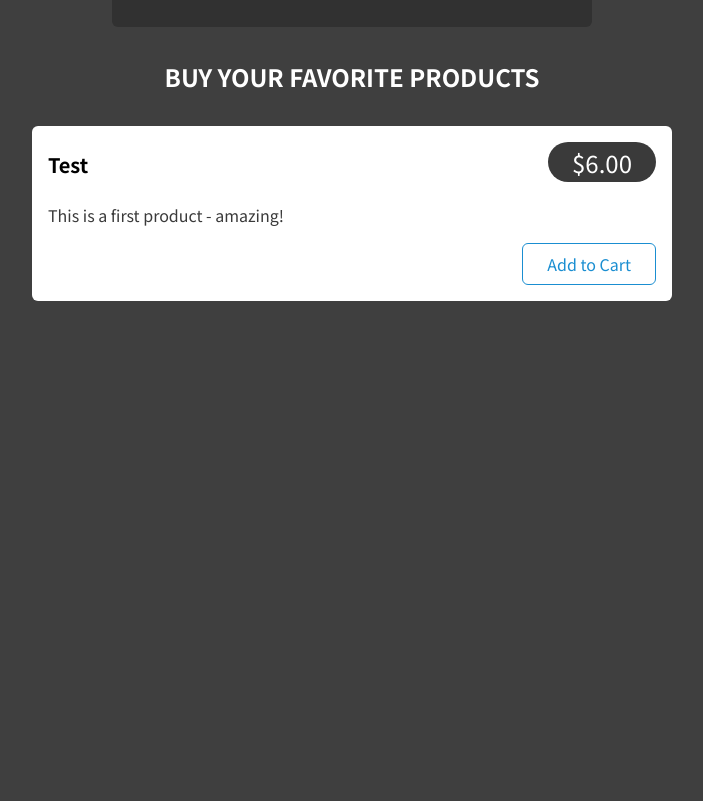
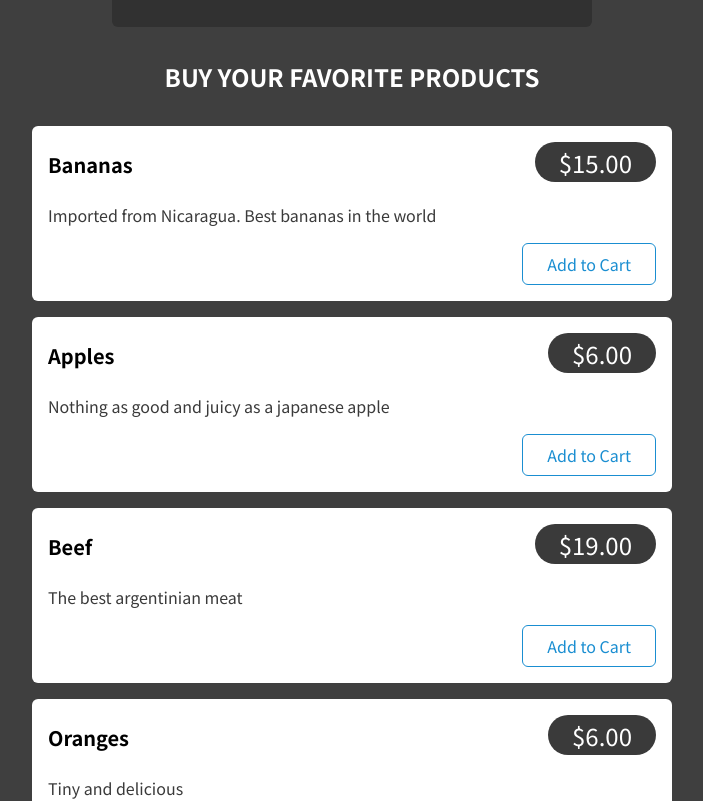
Before and after one commit to zerocool01010/19thAdvancedRedux-section, a React (Create React App) app: page / in a window 1280 px wide. Shown: the part 440-1241 px from the top of the page, without its empty margins (288-991 px from the left). Before the commit the page ends 800 px from the top, so only its background shows below. Built offline with nearby package versions, Linux system fonts and the light colour scheme.

Commit message:
Modificaciones menores

```diff
--- a/src/components/Cart/Cart.js
+++ b/src/components/Cart/Cart.js
@@ -18,9 +18,10 @@ const Cart = (props) => {
     dispatch(productActions.getItems());
   }, [arrayOfItems]);
 
-  const mappedItems = arrayOfItems.map((index)=> {
+  const mappedItems = arrayOfItems.map((index, i)=> {
     return <CartItem
-    item={{ title: index.title, quantity: index.quantity, price: index.price, total: index.total }}
+    key={i}
+    item={{title: index.title, quantity: index.quantity, price: index.price, total: index.total }}
   />
   })
 
--- a/src/components/Shop/ProductItem.js
+++ b/src/components/Shop/ProductItem.js
@@ -10,11 +10,16 @@ const ProductItem = (props) => {
   //reducer hooks and methods
   const dispatch = useDispatch();
 
-  const { title, price, description } = props;
+  const { title, price, description, quantity } = props;
 
   const addItemHandler = () => {
     dispatch(
-      productActions.addItemToProductsArray({ title, quantity: 4, price, description})
+      productActions.addItemToProductsArray({
+        title,
+        price,
+        description,
+        quantity,
+      })
     );
   };
 
--- a/src/components/Shop/Products.js
+++ b/src/components/Shop/Products.js
@@ -1,17 +1,56 @@
-import ProductItem from './ProductItem';
-import classes from './Products.module.css';
+import ProductItem from "./ProductItem";
+import classes from "./Products.module.css";
+
+const productsList = [
+  {
+    title: "Bananas",
+    price: 15,
+    description: "Imported from Nicaragua. Best bananas in the world",
+    quantity: 7
+  },
+  {
+    title: "Apples",
+    price: 6,
+    description: "Nothing as good and juicy as a japanese apple",
+    quantity: 6
+  },
+  {
+    title: "Beef",
+    price: 19,
+    description: "The best argentinian meat",
+    quantity: 2
+  },
+  {
+    title: "Oranges",
+    price: 6,
+    description: "Tiny and delicious",
+    quantity: 3
+  },
+  {
+    title: "Strawberries",
+    price: 3,
+    description: "Tiny and delicious",
+    quantity: 17
+  },
+];
 
 const Products = (props) => {
+  const mappedProductsList = productsList.map((index, i) => {
+    return (
+      <ProductItem
+        key={i}
+        title={index.title}
+        price={index.price}
+        description={index.description}
+        quantity={index.quantity}
+      />
+    );
+  });
+
   return (
     <section className={classes.products}>
       <h2>Buy your favorite products</h2>
-      <ul>
-        <ProductItem
-          title='Test'
-          price={6}
-          description='This is a first product - amazing!'
-        />
-      </ul>
+      <ul>{mappedProductsList}</ul>
     </section>
   );
 };
--- a/src/store/indexReducer.js
+++ b/src/store/indexReducer.js
@@ -25,7 +25,7 @@ const productSlice = createSlice({
         state.productsArray = testArray
     },
     addItemToProductsArray(state, action) {
-      //por action.payload llega un objeto con 3 atrib: title, price, quantity y description
+      //por action.payload llega un objeto con 4 atrib: title, price, description y quantity
       console.log(action.payload);
       testArray = [...testArray, action.payload]
       console.log(testArray)
```
Also changed, not shown: 1 other file (tests, documents, lock files or other folders).
